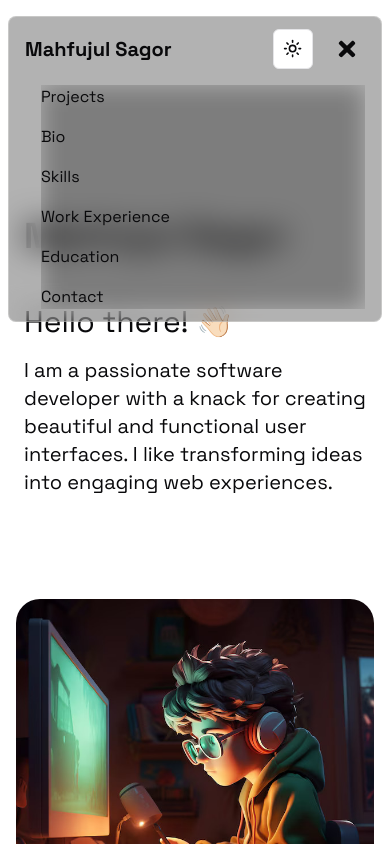
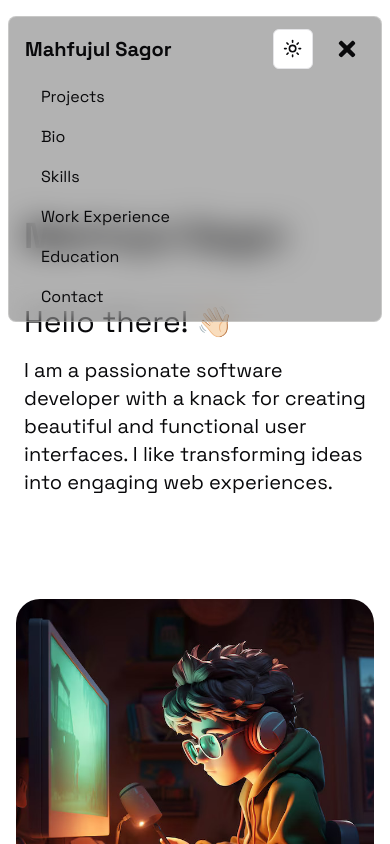
Before and after one commit to Mahfujul-Sagor/next-portfolio, a Next.js app: page / in a window 390 px wide. Both pictures are taken after a click on the button 347 px from the left and 49 px from the top of the page. Shown: the top 844 px of the page. Built offline with nearby package versions, Linux system fonts and the light colour scheme.

Commit message:
remove blur from ul in sidebar

```diff
--- a/components/Navbar.js
+++ b/components/Navbar.js
@@ -74,7 +74,7 @@ const Navbar = () => {
             </div>
           </div>
           {isOpen && (
-            <ul className="ml-4 mt-4 flex flex-col gap-4 backdrop-blur-md">
+            <ul className="ml-4 mt-4 flex flex-col gap-4">
               {NAVIGATION_LINKS.map((item, index)=> (
                   <li key={index}>
                     <Link href={item.href} className='text-md' onClick={(e)=> handleLinkClick(e, item.href)}>{item.label}</Link>
```
